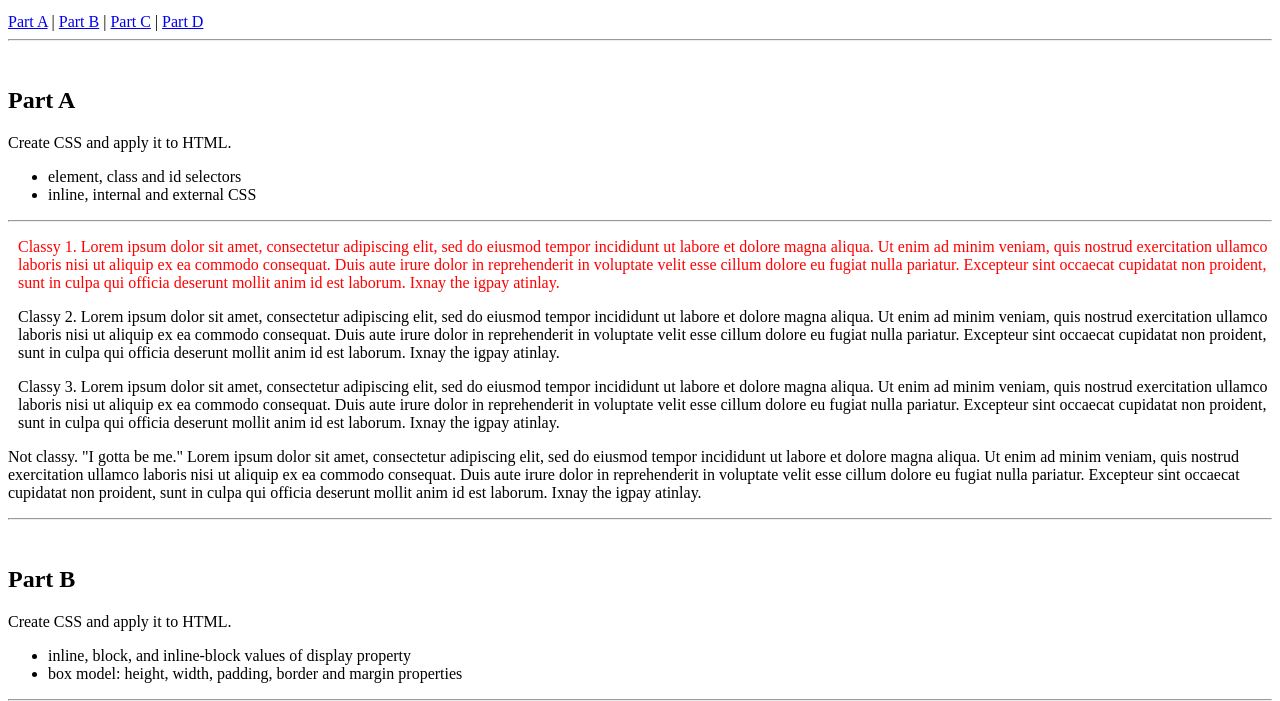
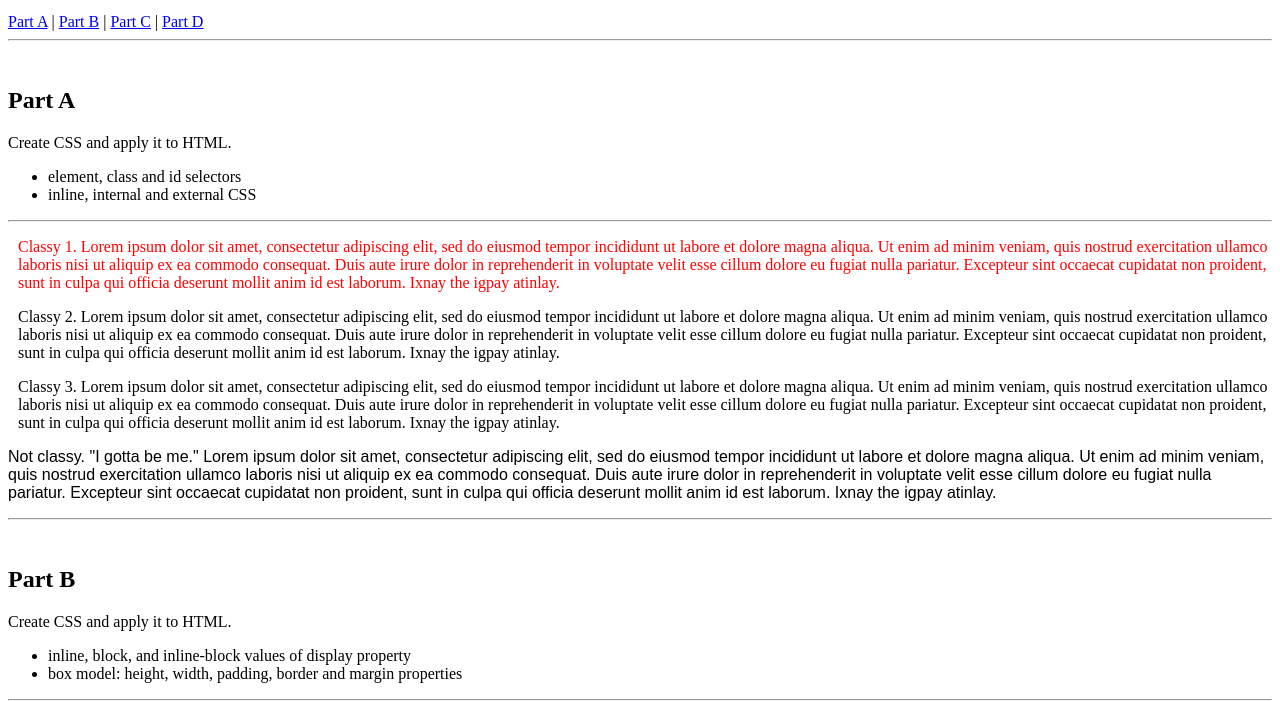
Before and after one commit to SpookyBlackCat/SpookyBlackCat.github.io, a plain HTML site: page Assignments/assignment02.html in a window 1280 px wide. Shown: the part 87-788 px from the top of the page. Drawn offline with Linux system fonts and the light colour scheme.

Commit message:
Update assignment02.html

```diff
--- a/Assignments/assignment02.html
+++ b/Assignments/assignment02.html
@@ -30,7 +30,7 @@
 <p class="classy">Classy 1. Lorem ipsum dolor sit amet, consectetur adipiscing elit, sed do eiusmod tempor incididunt ut labore et dolore magna aliqua. Ut enim ad minim veniam, quis nostrud exercitation ullamco laboris nisi ut aliquip ex ea commodo consequat. Duis aute irure dolor in reprehenderit in voluptate velit esse cillum dolore eu fugiat nulla pariatur. Excepteur sint occaecat cupidatat non proident, sunt in culpa qui officia deserunt mollit anim id est laborum. Ixnay the igpay atinlay.</p>
 <p class="classy">Classy 2. Lorem ipsum dolor sit amet, consectetur adipiscing elit, sed do eiusmod tempor incididunt ut labore et dolore magna aliqua. Ut enim ad minim veniam, quis nostrud exercitation ullamco laboris nisi ut aliquip ex ea commodo consequat. Duis aute irure dolor in reprehenderit in voluptate velit esse cillum dolore eu fugiat nulla pariatur. Excepteur sint occaecat cupidatat non proident, sunt in culpa qui officia deserunt mollit anim id est laborum. Ixnay the igpay atinlay.</p>
 <p class="classy">Classy 3. Lorem ipsum dolor sit amet, consectetur adipiscing elit, sed do eiusmod tempor incididunt ut labore et dolore magna aliqua. Ut enim ad minim veniam, quis nostrud exercitation ullamco laboris nisi ut aliquip ex ea commodo consequat. Duis aute irure dolor in reprehenderit in voluptate velit esse cillum dolore eu fugiat nulla pariatur. Excepteur sint occaecat cupidatat non proident, sunt in culpa qui officia deserunt mollit anim id est laborum. Ixnay the igpay atinlay.</p>
-<p id="igottabeme">Not classy. "I gotta be me." Lorem ipsum dolor sit amet, consectetur adipiscing elit, sed do eiusmod tempor incididunt ut labore et dolore magna aliqua. Ut enim ad minim veniam, quis nostrud exercitation ullamco laboris nisi ut aliquip ex ea commodo consequat. Duis aute irure dolor in reprehenderit in voluptate velit esse cillum dolore eu fugiat nulla pariatur. Excepteur sint occaecat cupidatat non proident, sunt in culpa qui officia deserunt mollit anim id est laborum. Ixnay the igpay atinlay.</p>
+<p class="sansserif" id="igottabeme">Not classy. "I gotta be me." Lorem ipsum dolor sit amet, consectetur adipiscing elit, sed do eiusmod tempor incididunt ut labore et dolore magna aliqua. Ut enim ad minim veniam, quis nostrud exercitation ullamco laboris nisi ut aliquip ex ea commodo consequat. Duis aute irure dolor in reprehenderit in voluptate velit esse cillum dolore eu fugiat nulla pariatur. Excepteur sint occaecat cupidatat non proident, sunt in culpa qui officia deserunt mollit anim id est laborum. Ixnay the igpay atinlay.</p>
 </section>
 
 <section>
```
